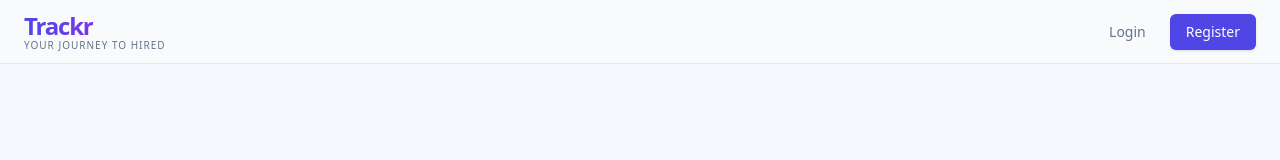
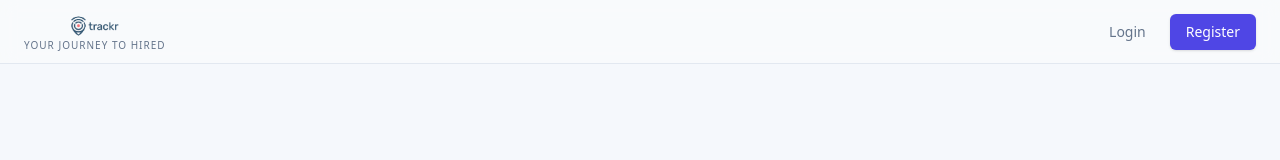
Before and after one commit to thwahirpv/trackr, a Next.js app: page /register in a window 1280 px wide. Shown: the top 160 px of the page. Built offline with nearby package versions, Linux system fonts and the light colour scheme; no server answers.

Commit message:
added more details in readme file

```diff
--- a/src/app/_components/NavbarOptions.jsx
+++ b/src/app/_components/NavbarOptions.jsx
@@ -1,6 +1,7 @@
 "use client"
 
 import Link from 'next/link'
+import Image from 'next/image'
 import React from 'react'
 import { SlMenu } from "react-icons/sl";
 import { GrClose } from "react-icons/gr";
@@ -18,9 +19,14 @@ const NavbarOptions = ({session}) => {
       <div>
         <div>
             <Link href="/" className="flex flex-col">
-                <span className="font-bold text-2xl tracking-tighter bg-gradient-to-r from-primary to-purple-600 bg-clip-text text-transparent">
-                    Trackr
-                </span>
+                <Image
+                    src="/logo.png"
+                    alt="Trackr Logo"
+                    width={120}
+                    height={40}
+                    className="h-8 w-auto object-contain"
+                    priority
+                />
                 <span className="text-[10px] text-muted-foreground font-medium uppercase tracking-widest -mt-1">
                     Your journey to hired
                 </span>
--- a/src/app/_components/Sidebar.jsx
+++ b/src/app/_components/Sidebar.jsx
@@ -1,6 +1,7 @@
 "use client";
 import React from 'react';
 import Link from 'next/link';
+import Image from 'next/image';
 import { usePathname } from 'next/navigation';
 import { FaRocket, FaChartPie, FaCog, FaSignOutAlt } from 'react-icons/fa';
 
@@ -16,9 +17,16 @@ const Sidebar = () => {
     return (
         <aside className="fixed left-0 top-0 z-40 h-screen w-64 border-r border-border bg-card hidden md:flex flex-col">
             <div className="flex flex-col justify-center h-16 px-6 border-b border-border">
-                <span className="font-bold text-2xl tracking-tighter bg-gradient-to-r from-primary to-purple-600 bg-clip-text text-transparent">
-                    Trackr
-                </span>
+                <Link href="/">
+                    <Image
+                        src="/logo.png"
+                        alt="Trackr Logo"
+                        width={120}
+                        height={40}
+                        className="h-8 w-auto object-contain"
+                        priority
+                    />
+                </Link>
                 <span className="text-[10px] text-muted-foreground font-medium uppercase tracking-widest -mt-1">
                     Your journey to hired
                 </span>
--- a/src/app/_components/TopBar.jsx
+++ b/src/app/_components/TopBar.jsx
@@ -1,8 +1,10 @@
 import React, { useState, useEffect } from 'react';
 import { useRouter, useSearchParams, usePathname } from 'next/navigation';
+import Image from 'next/image';
 import { FaSearch, FaUserCircle, FaBullseye, FaTimes, FaBars, FaChartPie } from 'react-icons/fa';
 import { useDebounce } from 'use-debounce';
 import { logOutAction, updateUserGoal } from '../actions/auth';
+import Link from 'next/link';
 
 
 const TopBar = ({ currentGoal = 50 }) => {
@@ -99,8 +101,17 @@ const TopBar = ({ currentGoal = 50 }) => {
                 </button>
 
                 {/* Mobile Brand (visible only on mobile) */}
-                 <div className="md:hidden font-bold text-lg bg-gradient-to-r from-primary to-purple-600 bg-clip-text text-transparent mr-auto">
-                    Trackr
+                 <div className="md:hidden mr-auto">
+                    <Link href="/">
+                        <Image
+                            src="/logo.png"
+                            alt="Trackr Logo"
+                            width={100}
+                            height={32}
+                            className="h-8 w-auto object-contain"
+                            priority
+                        />
+                    </Link>
                 </div>
 
                 <div className="hidden md:flex flex-1 items-center gap-4 md:ml-auto md:gap-2 lg:gap-4">
```
Also changed, not shown: public/logo.png (added), 1 other file (tests, documents, lock files or other folders).
